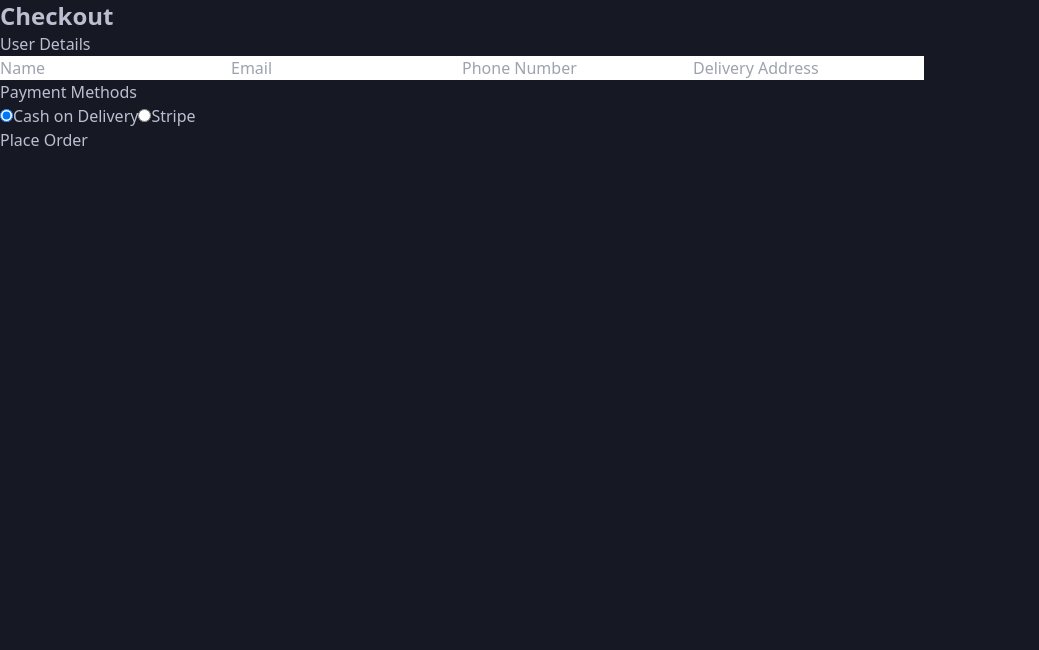
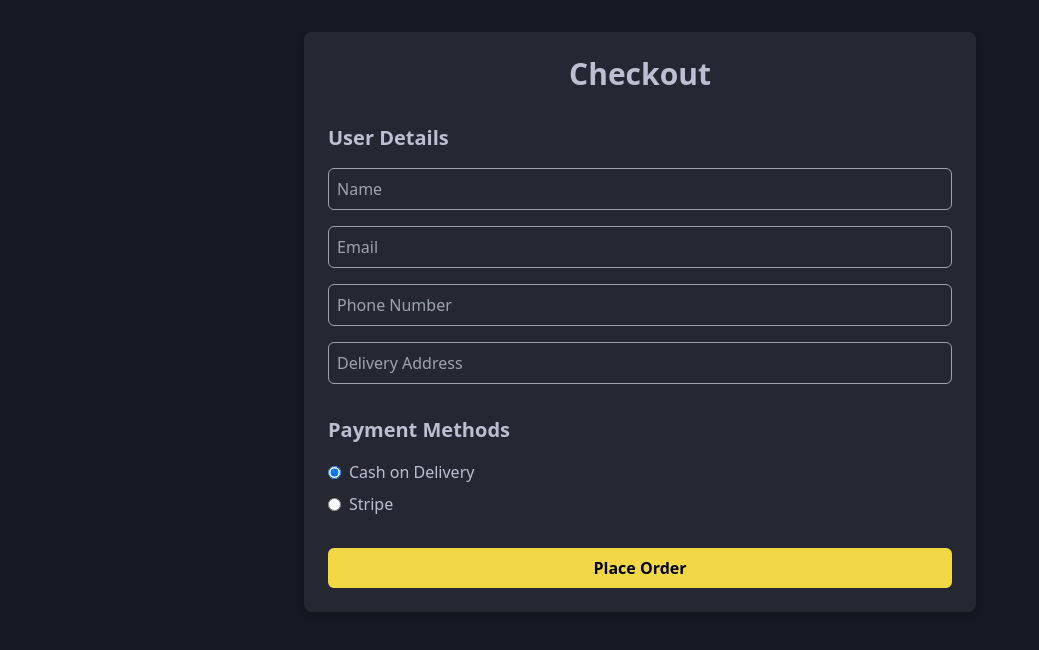
Before and after one commit to coder7475/sports-frontend, a React (Vite) app: page /checkout in a window 1280 px wide. Shown: the top 650 px of the page, without its empty margins (0-1039 px from the left). Built offline with nearby package versions, Linux system fonts and the light colour scheme.

Commit message:
feat: styling the checkout page

```diff
--- a/src/pages/Checkout.tsx
+++ b/src/pages/Checkout.tsx
@@ -22,7 +22,6 @@ const Checkout = () => {
   const handlePlaceOrder = async () => {
     try {
       // Deduct stock logic here
-      // Assuming you have a function to handle stock deduction
       await axios.post("/orders", { userDetails, paymentMethod });
 
       if (paymentMethod === "cash") {
@@ -45,14 +44,16 @@ const Checkout = () => {
   };
 
   return (
-    <div className="container">
-      <h1 className="text-2xl font-bold">Checkout</h1>
-      <div className="user-details">
-        <h2>User Details</h2>
+    <div className="container mx-auto mt-8 p-6 bg-card rounded-lg shadow-md max-w-2xl">
+      <h1 className="text-3xl font-bold text-center mb-8">Checkout</h1>
+      <div className="mb-8">
+        <h2 className="text-xl font-semibold mb-4">User Details</h2>
+        <div className="space-y-4">
           <input
             type="text"
             name="name"
             placeholder="Name"
+            className="w-full p-2 border bg-card border-gray-400 rounded-md focus:outline-none focus:ring-2 focus:ring-secondary"
             value={userDetails.name}
             onChange={handleInputChange}
             required
@@ -61,6 +62,7 @@ const Checkout = () => {
             type="email"
             name="email"
             placeholder="Email"
+            className="w-full p-2 border bg-card border-gray-400 rounded-md focus:outline-none focus:ring-2 focus:ring-secondary"
             value={userDetails.email}
             onChange={handleInputChange}
             required
@@ -69,6 +71,7 @@ const Checkout = () => {
             type="tel"
             name="phone"
             placeholder="Phone Number"
+            className="w-full p-2 border bg-card border-gray-400 rounded-md focus:outline-none focus:ring-2 focus:ring-secondary"
             value={userDetails.phone}
             onChange={handleInputChange}
             required
@@ -77,33 +80,44 @@ const Checkout = () => {
             type="text"
             name="address"
             placeholder="Delivery Address"
+            className="w-full p-2 border bg-card border-gray-400 rounded-md focus:outline-none focus:ring-2 focus:ring-secondary"
             value={userDetails.address}
             onChange={handleInputChange}
             required
           />
         </div>
-      <div className="payment-methods">
-        <h2>Payment Methods</h2>
-        <label>
+      </div>
+      <div className="mb-8">
+        <h2 className="text-xl font-semibold mb-4">Payment Methods</h2>
+        <div className="space-y-2">
+          <label className="flex items-center space-x-2 cursor-pointer">
             <input
               type="radio"
               value="cash"
               checked={paymentMethod === "cash"}
               onChange={() => setPaymentMethod("cash")}
+              className="form-radio text-primary"
             />
-          Cash on Delivery
+            <span>Cash on Delivery</span>
           </label>
-        <label>
+          <label className="flex items-center space-x-2 cursor-pointer">
             <input
               type="radio"
               value="stripe"
               checked={paymentMethod === "stripe"}
               onChange={() => setPaymentMethod("stripe")}
+              className="form-radio text-primary"
             />
-          Stripe
+            <span>Stripe</span>
           </label>
         </div>
-      <button onClick={handlePlaceOrder}>Place Order</button>
+      </div>
+      <button
+        onClick={handlePlaceOrder}
+        className="w-full bg-secondary text-black font-semibold hover:font-bold py-2 px-4 rounded-md hover:bg-primary transition duration-300"
+      >
+        Place Order
+      </button>
     </div>
   );
 };
```
Lines whose indentation alone changed are shown as unchanged.
